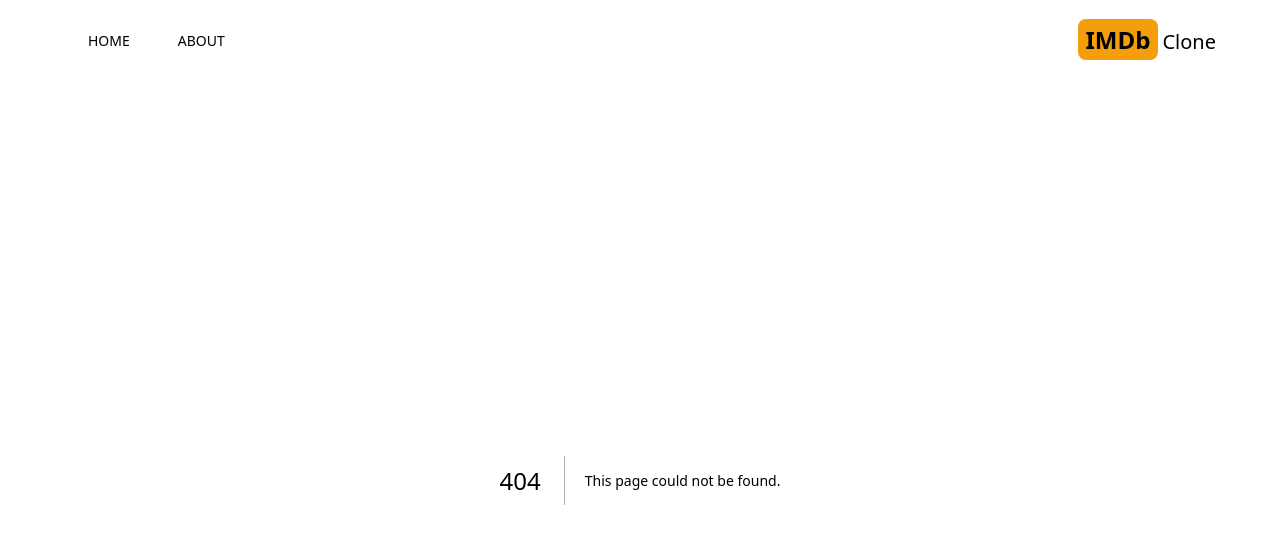
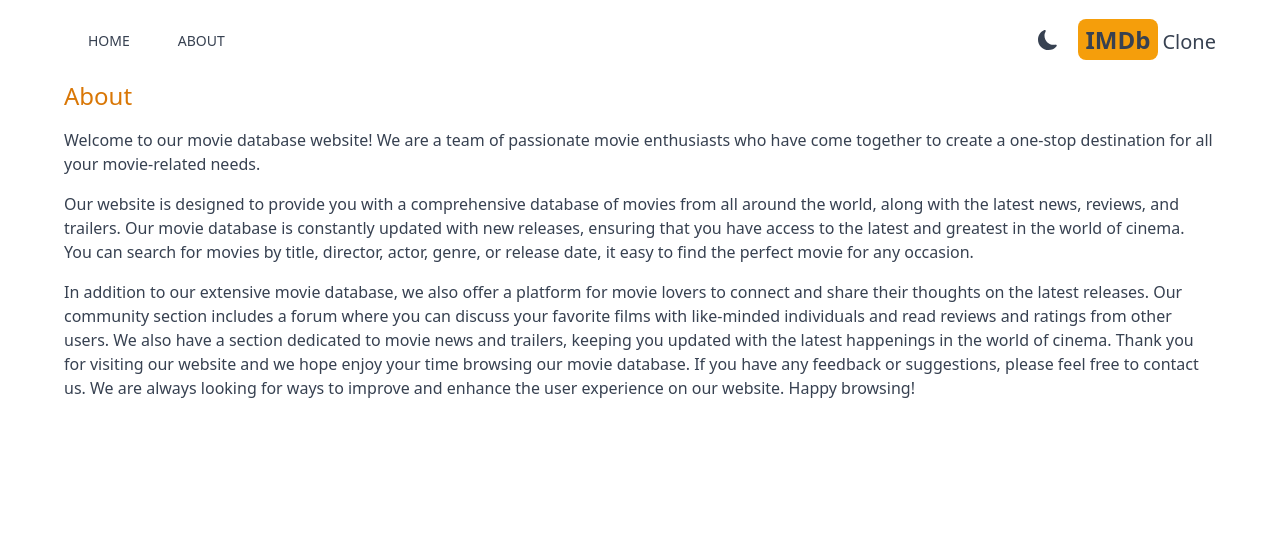
Before and after one commit to franzamd/imdb, a Next.js app: page /about in a window 1280 px wide. Before the commit this address had no page. Shown: the top 544 px of the page. Built offline with nearby package versions, Linux system fonts and the light colour scheme.

Commit message:
create about page

```diff
--- a/package.json
+++ b/package.json
@@ -12,6 +12,7 @@
     "eslint": "8.36.0",
     "eslint-config-next": "13.2.4",
     "next": "13.2.4",
+    "next-themes": "^0.2.1",
     "react": "18.2.0",
     "react-dom": "18.2.0",
     "react-icons": "^4.8.0"
--- /dev/null
+++ b/src/app/about/page.jsx
@@ -0,0 +1,36 @@
+import React from 'react';
+
+export default function About() {
+  return (
+    <div className="max-w-6xl mx-auto space-y-4">
+      <h1 className="text-2xl font-medium text-amber-600">About</h1>
+      <p>
+        Welcome to our movie database website! We are a team of passionate movie
+        enthusiasts who have come together to create a one-stop destination for
+        all your movie-related needs.
+      </p>
+      <p>
+        Our website is designed to provide you with a comprehensive database of
+        movies from all around the world, along with the latest news, reviews,
+        and trailers. Our movie database is constantly updated with new
+        releases, ensuring that you have access to the latest and greatest in
+        the world of cinema. You can search for movies by title, director,
+        actor, genre, or release date, it easy to find the perfect movie for any
+        occasion.
+      </p>
+      <p>
+        In addition to our extensive movie database, we also offer a platform
+        for movie lovers to connect and share their thoughts on the latest
+        releases. Our community section includes a forum where you can discuss
+        your favorite films with like-minded individuals and read reviews and
+        ratings from other users. We also have a section dedicated to movie news
+        and trailers, keeping you updated with the latest happenings in the
+        world of cinema. Thank you for visiting our website and we hope enjoy
+        your time browsing our movie database. If you have any feedback or
+        suggestions, please feel free to contact us. We are always looking for
+        ways to improve and enhance the user experience on our website. Happy
+        browsing!
+      </p>
+    </div>
+  );
+}
--- a/src/app/components/Header.jsx
+++ b/src/app/components/Header.jsx
@@ -1,6 +1,7 @@
 import Link from 'next/link';
 import { AiFillHome } from 'react-icons/ai';
 import { BsFillInfoCircleFill } from 'react-icons/bs';
+import DarkModeSwitch from './DarkModeSwitch';
 import MenuItem from './MenuItem';
 
 export default function Header() {
@@ -10,7 +11,8 @@
         <MenuItem title="HOME" address="/" Icon={AiFillHome} />
         <MenuItem title="ABOUT" address="/about" Icon={BsFillInfoCircleFill} />
       </div>
-      <div className="">
+      <div className="flex items-center space-x-5">
+        <DarkModeSwitch />
         <Link href="/">
           <h2 className="text-2xl">
             <span className="font-bold bg-amber-500 py-1 px-2 rounded-lg mr-1">
--- a/src/app/layout.js
+++ b/src/app/layout.js
@@ -1,5 +1,6 @@
 import Header from './components/Header';
 import './globals.css';
+import Providers from './Providers';
 
 export const metadata = {
   title: 'IMDb Clone',
@@ -10,14 +11,16 @@
   return (
     <html lang="en">
       <body>
-        {/* Header */}
-        <Header />
+        <Providers>
+          {/* Header */}
+          <Header />
 
-        {/* Navbar */}
+          {/* Navbar */}
 
-        {/* SearchBox */}
+          {/* SearchBox */}
 
-        {children}
+          {children}
+        </Providers>
       </body>
     </html>
   );
--- a/tailwind.config.js
+++ b/tailwind.config.js
@@ -8,4 +8,5 @@
     extend: {},
   },
   plugins: [],
+  darkMode: 'class',
 };
```
Also changed, not shown: 1 other file (tests, documents, lock files or other folders).
